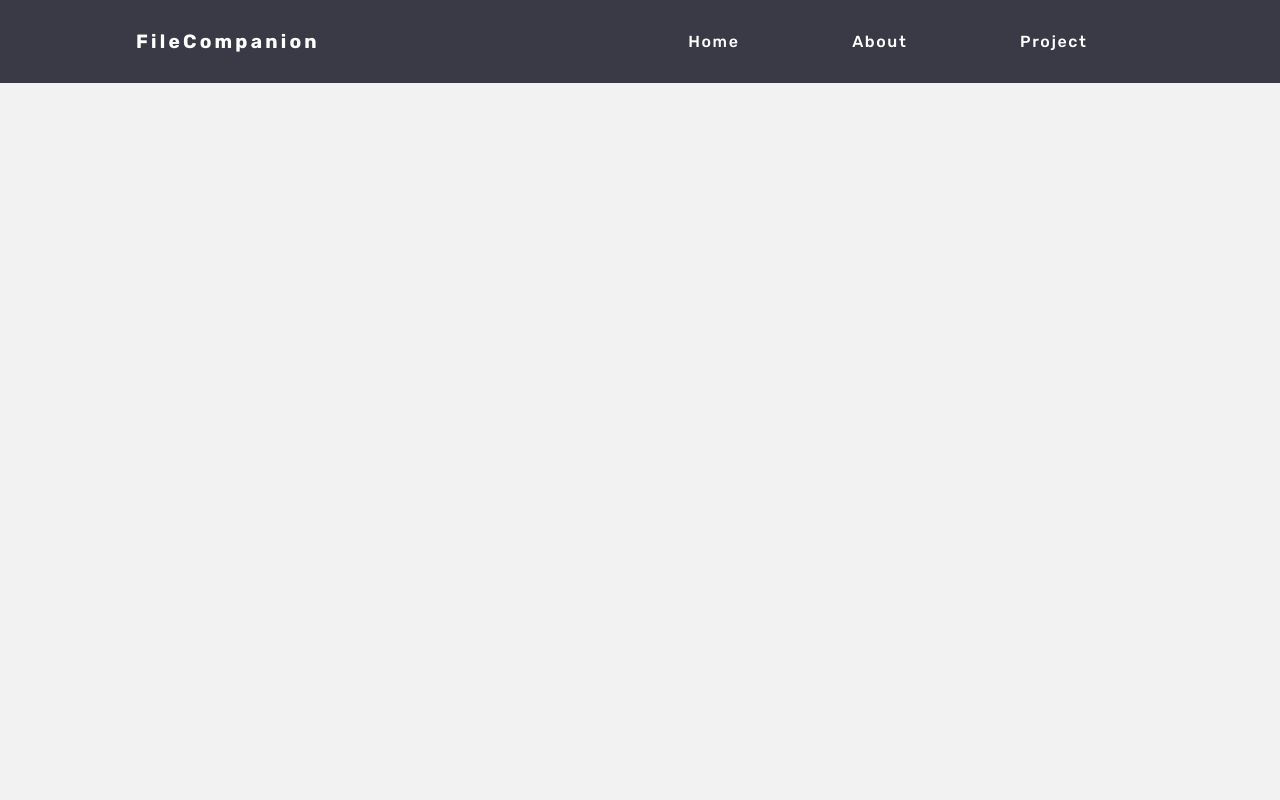
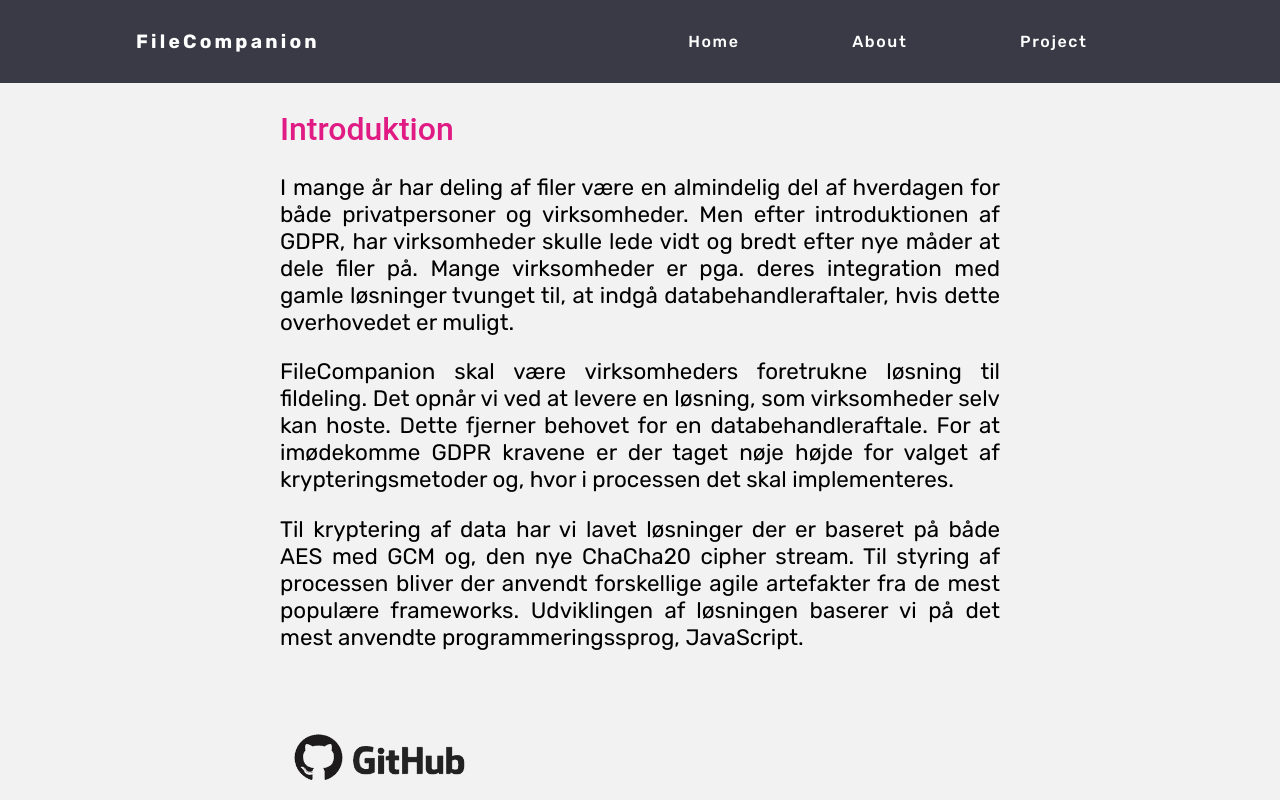
Before and after one commit to IAmSaeve/Dissertation, a React (Create React App) app in the folder app/: page /Project in a window 1280 px wide. Built offline with nearby package versions, Linux system fonts and the light colour scheme; what @cubbit/enigma would draw is missing.

Commit message:
Add style for project page

```diff
--- a/app/src/Pages/Project.jsx
+++ b/app/src/Pages/Project.jsx
@@ -1,9 +1,25 @@
 import React from "react";
 
-const About = () => (
+const Project = () => (
   <>
-
+    <section className="introduction">
+      <h1>Introduktion</h1>
+      <p>
+        I mange år har deling af filer være en almindelig del af hverdagen for både privatpersoner og virksomheder. Men efter introduktionen af GDPR, har virksomheder skulle lede vidt og bredt efter nye måder at dele filer på. Mange virksomheder er pga. deres integration med gamle løsninger tvunget til, at indgå databehandleraftaler, hvis dette overhovedet er muligt.
+    </p>
+      <p>
+        FileCompanion skal være virksomheders foretrukne løsning til fildeling. Det opnår vi ved at levere en løsning, som virksomheder selv kan hoste. Dette fjerner behovet for en databehandleraftale. For at imødekomme GDPR kravene er der taget nøje højde for valget af krypteringsmetoder og, hvor i processen det skal implementeres.
+    </p>
+      <p>
+        Til kryptering af data har vi lavet løsninger der er baseret på både AES med GCM og, den nye ChaCha20 cipher stream. Til styring af processen bliver der anvendt forskellige agile artefakter fra de mest populære frameworks. Udviklingen af løsningen baserer vi på det mest anvendte programmeringssprog, JavaScript.
+    </p>
+    </section>
+    <section className="references">
+      <a href="https://github.com/sebkirller/Dissertation">
+        <img src="/github.png" alt="Github" />
+      </a>
+    </section>
   </>
 );
 
-export default About;
+export default Project;
--- /dev/null
+++ b/app/src/Styles/Components/Project.scss
@@ -0,0 +1,26 @@
+.introduction {
+    width: 720px;
+    margin: 0 auto;
+    text-align: justify;
+
+    h1 {
+        color: #e01b84;
+        font-size: 2em;
+        font-weight: 500;
+        font-family: Roboto;
+    }
+
+    p {
+        font-size: 1.4em;
+    }
+}
+
+.references {
+    margin: auto auto 0 auto;
+    width: 720px;
+
+    img {
+        width: 200px;
+        height: auto;
+    }
+}
--- a/app/src/Styles/bundle.scss
+++ b/app/src/Styles/bundle.scss
@@ -6,6 +6,7 @@
 @import "./Components/Header";
 @import "./Components/Upload";
 @import "./Components/About";
+@import "./Components/Project";
 
 // Helpers
 // @include viewportIndicator;
```
Also changed, not shown: app/public/github.png (added).
